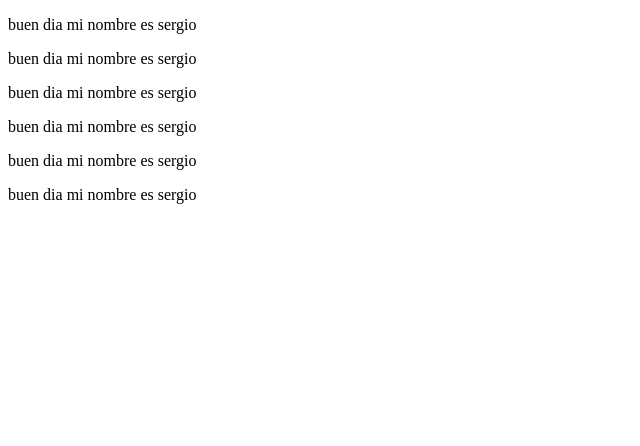
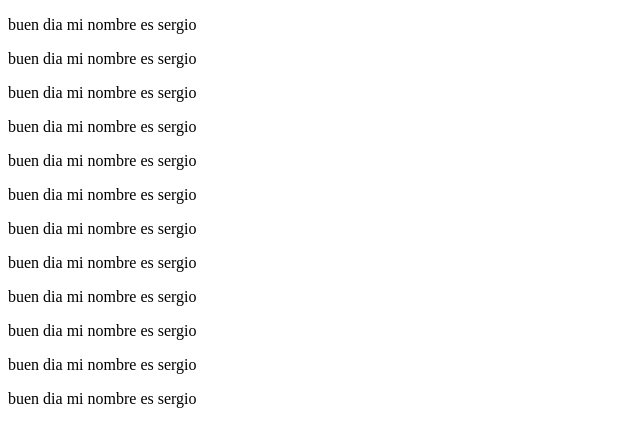
Before and after one commit to SergioMartinez1991/Guardia-Nacional, a plain HTML site: page index.html in a window 1280 px wide. Shown: the whole page, without its empty margins (0-640 px from the left). Drawn offline with Linux system fonts and the light colour scheme.

Commit message:
mi commit testing

```diff
--- a/index.html
+++ b/index.html
@@ -14,6 +14,12 @@
     <p> buen dia mi nombre es sergio </p>
     <p> buen dia mi nombre es sergio </p>
     <p> buen dia mi nombre es sergio </p>
+    <p> buen dia mi nombre es sergio </p>
+    <p> buen dia mi nombre es sergio </p>
+    <p> buen dia mi nombre es sergio </p>
+    <p> buen dia mi nombre es sergio </p>
+    <p> buen dia mi nombre es sergio </p>
+    <p> buen dia mi nombre es sergio </p>
 
 
 
```
